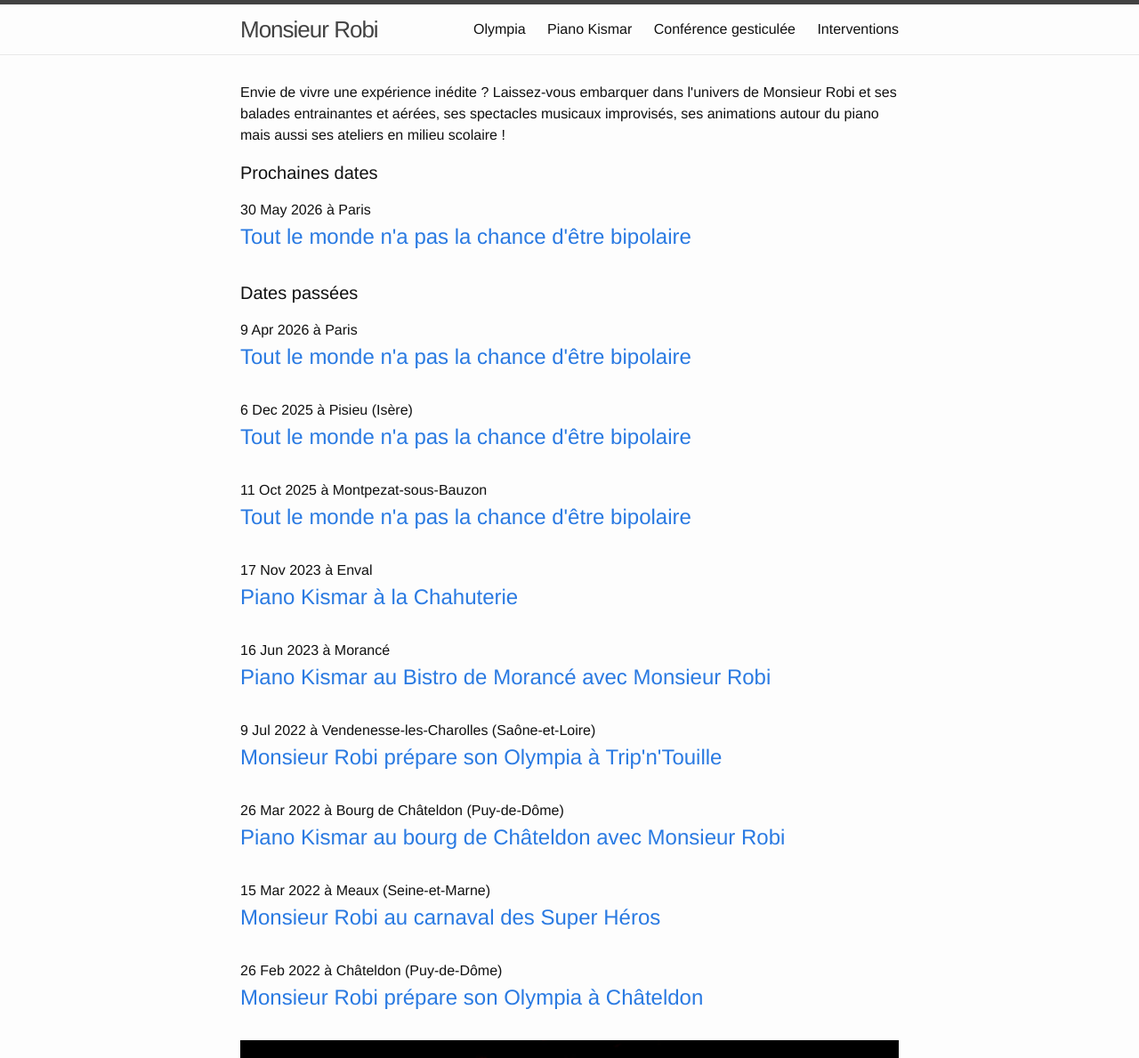
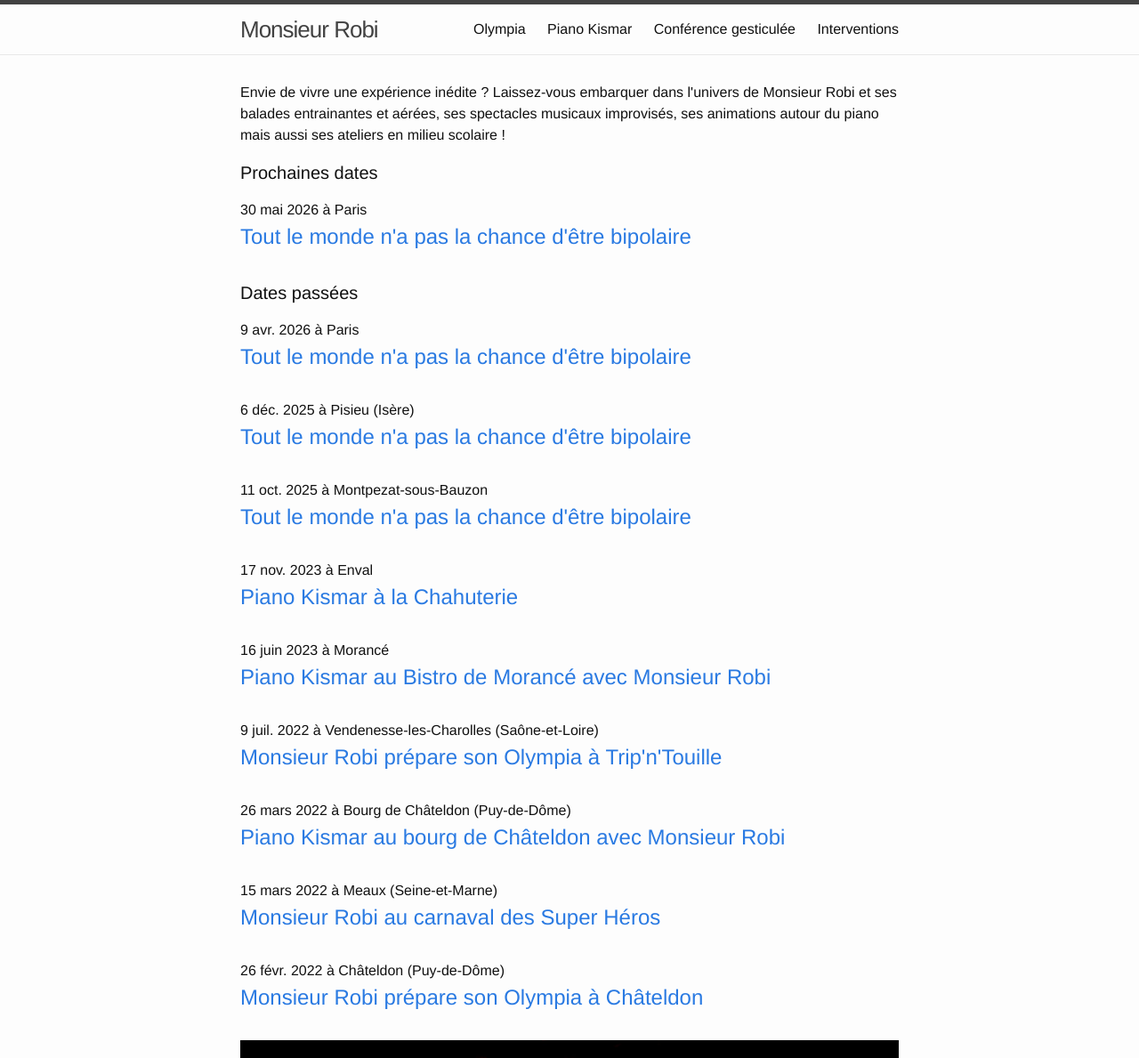
Before and after one commit to MonsieurRobi/monsieurrobi.github.io, a Jekyll site: the page built from index.html, in a window 1280 px wide. Shown: the top 1189 px of the page at 89% size. Built offline with Jekyll 4.4.1, drawn with Linux system fonts in a browser that asks for light colours.

Commit message:
French month names on homepage
Same Liquid array workaround as the conf dates section.

Co-Authored-By: Claude Sonnet 4.6 <noreply@anthropic.com>

```diff
--- a/index.html
+++ b/index.html
@@ -1,6 +1,7 @@
 ---
 layout: default
 ---
+{% assign mois_fr = "janv.|févr.|mars|avr.|mai|juin|juil.|août|sept.|oct.|nov.|déc." | split: "|" %}
 
 <div class="home">
   <p>{{ site.description }}</p>
@@ -12,8 +13,9 @@ layout: default
 
   <ul class="post-list">
     {% for post in next_events %}
+      {% assign mois_index = post.date | date: "%-m" | minus: 1 %}
       <li>
-        <span class="">{{ post.date | date: "%-d %b %Y" }} à {{ post.city }}</span>
+        <span class="">{{ post.date | date: "%-d" }} {{ mois_fr[mois_index] }} {{ post.date | date: "%Y" }} à {{ post.city }}</span>
 
         <h2>
           <a class="post-link" href="{{ post.url | prepend: site.baseurl }}">{{ post.title }}</a>
@@ -25,8 +27,9 @@ layout: default
   <h1 class="page-heading">Dates passées</h1>
   <ul class="post-list">
     {% for post in previous_events %}
+      {% assign mois_index = post.date | date: "%-m" | minus: 1 %}
       <li>
-        <span class="">{{ post.date | date: "%-d %b %Y" }} à {{ post.city }}</span>
+        <span class="">{{ post.date | date: "%-d" }} {{ mois_fr[mois_index] }} {{ post.date | date: "%Y" }} à {{ post.city }}</span>
 
         <h2>
           <a class="post-link" href="{{ post.url | prepend: site.baseurl }}">{{ post.title }}</a>
```
